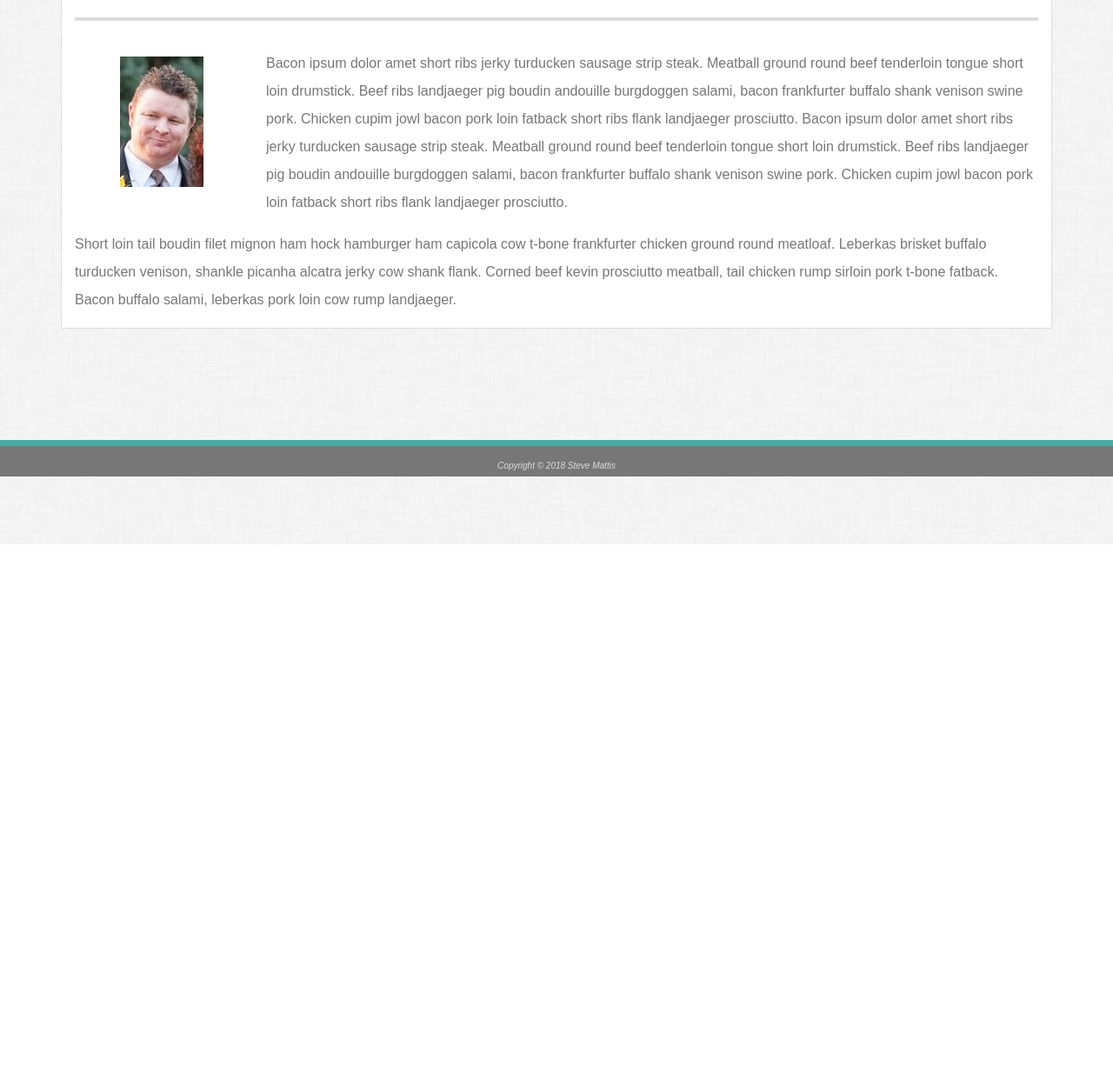
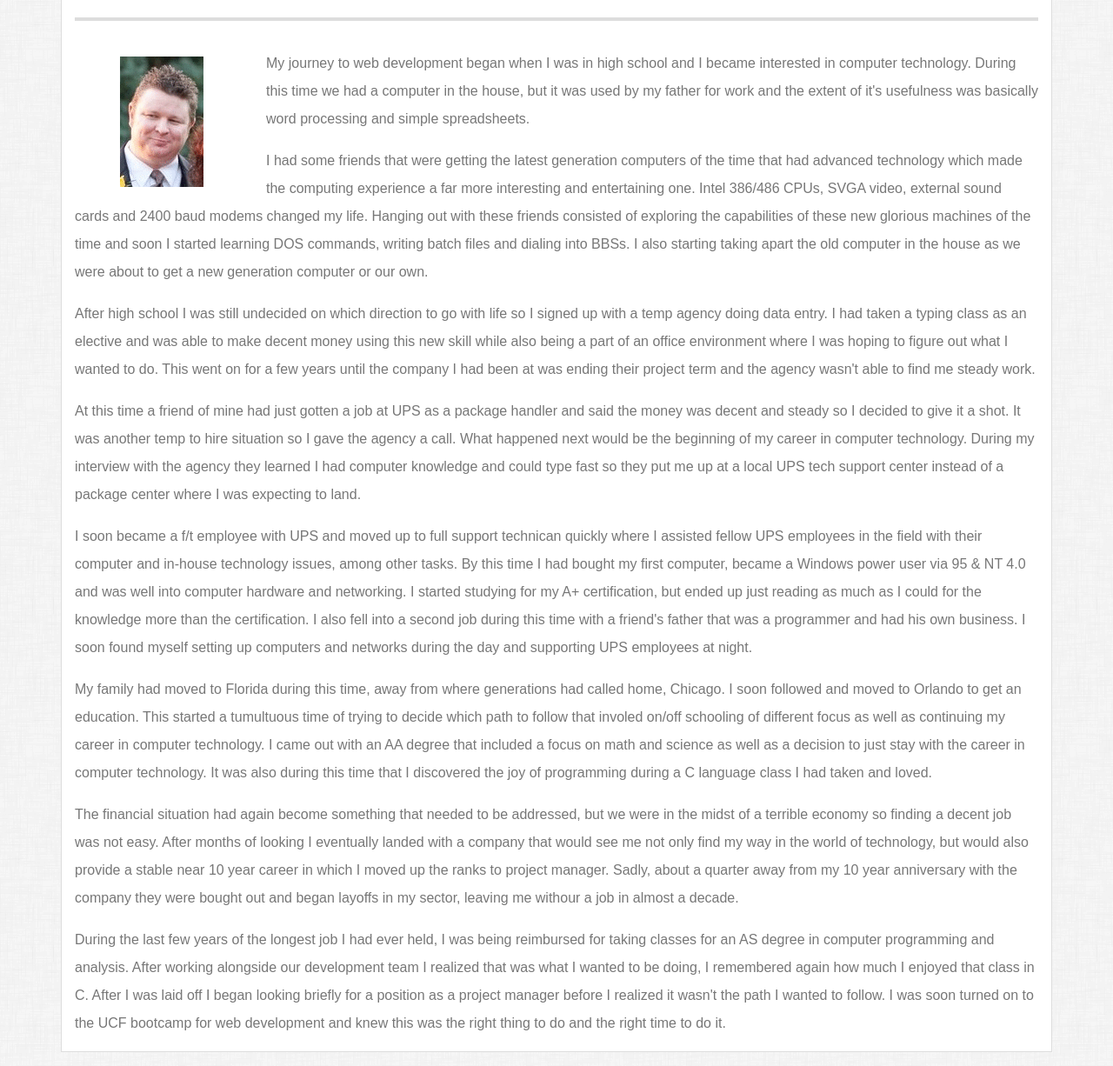
Before and after one commit to smattis18/Bootstrap-Portfolio, a plain HTML site: page index.html in a window 1280 px wide. Shown: the part 174-1400 px from the top of the page at 87% size. Before the commit the page ends 800 px from the top, so only its background shows below. Drawn offline with nearby package versions, Linux system fonts and the light colour scheme.

Commit message:
Added bio

```diff
--- a/assets/css/style.css
+++ b/assets/css/style.css
@@ -90,6 +90,11 @@ form {
     padding-top: 10px;
 }
 
+button {
+    background-color: #4aaaa5;
+    color: #ffffff;
+}
+
 .nav-h1 {
     font-family: 'Georgia', Times, Times New Roman, serif;
     font-size: 32px;
@@ -144,6 +149,10 @@ form {
     box-shadow: 0 4px 8px 0 rgba(0, 0, 0, 0.2), 0 6px 20px 0 rgba(0, 0, 0, 0.19);
     background-color: #ffffff;
     color: inherit;
+}
+
+.contact-btn {
+    padding: 15px 0px;
 }
 
 #clear-float {
@@ -219,15 +228,3 @@ form {
     border-width: 1px 1px 0px;
     border-color: #dddddd;
 }
-
-/* Keeping just in case an issue is discovered with img-select classes
-
-.body-h6 {
-    font-family: 'Georgia', Times, Times New Roman, serif;
-    font-size: 14px;
-    font-weight: normal;
-    background-color: #4aaaa5;
-    color: white;
-    text-align: center;
-    padding: 10px 0px;
-}*/
--- a/index.html
+++ b/index.html
@@ -3,7 +3,7 @@
 
 <head>
     <meta charset="UTF-8">
-    <meta name="description" content="A digital portfolio by Steve Mattis">
+    <meta name="description" content="A digital portfolio created by and for Steve Mattis">
     <meta name="author" content="Steve Mattis">
     <meta name="robots" content="index">
     <meta name="viewport" content="width=device-width, initial-scale=1.0, shrink-to-fit=no">
@@ -79,19 +79,63 @@
                                 <img src="assets/images/profile-pic.gif" alt="steve mattis headshot">
                             </figure>
                             <p id="about-p1">
-                                Bacon ipsum dolor amet short ribs jerky turducken sausage strip steak. Meatball ground round beef tenderloin tongue short
-                                loin drumstick. Beef ribs landjaeger pig boudin andouille burgdoggen salami, bacon frankfurter buffalo
-                                shank venison swine pork. Chicken cupim jowl bacon pork loin fatback short ribs flank landjaeger prosciutto.
-                                Bacon ipsum dolor amet short ribs jerky turducken sausage strip steak. Meatball ground round beef tenderloin
-                                tongue short loin drumstick. Beef ribs landjaeger pig boudin andouille burgdoggen salami, bacon frankfurter
-                                buffalo shank venison swine pork. Chicken cupim jowl bacon pork loin fatback short ribs flank landjaeger
-                                prosciutto.
+                                My journey to web development began when I was in high school and I became interested in computer technology.  During
+                                this time we had a computer in the house, but it was used by my father for work and the extent of it's usefulness was
+                                basically word processing and simple spreadsheets.
                             </p>
                             <p>
-                                Short loin tail boudin filet mignon ham hock hamburger ham capicola cow t-bone frankfurter chicken ground round meatloaf.
-                                Leberkas brisket buffalo turducken venison, shankle picanha alcatra jerky cow shank flank. Corned beef
-                                kevin prosciutto meatball, tail chicken rump sirloin pork t-bone fatback. Bacon buffalo salami, leberkas
-                                pork loin cow rump landjaeger.
+                                I had some friends that were getting the latest generation computers of the time that had advanced technology which
+                                made the computing experience a far more interesting and entertaining one.  Intel 386/486 CPUs, SVGA video, external
+                                sound cards and 2400 baud modems changed my life.  Hanging out with these friends consisted of exploring the
+                                capabilities of these new glorious machines of the time and soon I started learning DOS commands, writing batch files
+                                and dialing into BBSs.  I also starting taking apart the old computer in the house as we were about to get a new
+                                generation computer or our own.
+                            </p>
+                            <p>
+                                After high school I was still undecided on which direction to go with life so I signed up with a temp agency doing
+                                data entry.  I had taken a typing class as an elective and was able to make decent money using this new skill while
+                                also being a part of an office environment where I was hoping to figure out what I wanted to do.  This went on for a
+                                few years until the company I had been at was ending their project term and the agency wasn't able to find me steady
+                                work.
+                            </p>
+                            <p>
+                                At this time a friend of mine had just gotten a job at UPS as a package handler and said the money was decent and
+                                steady so I decided to give it a shot.  It was another temp to hire situation so I gave the agency a call.  What
+                                happened next would be the beginning of my career in computer technology.  During my interview with the agency they
+                                learned I had computer knowledge and could type fast so they put me up at a local UPS tech support center instead of
+                                a package center where I was expecting to land.
+                            </p>
+                            <p>
+                                I soon became a f/t employee with UPS and moved up to full support technican quickly where I assisted fellow UPS
+                                employees in the field with their computer and in-house technology issues, among other tasks.  By this time I had
+                                bought my first computer, became a Windows power user via 95 & NT 4.0 and was well into computer hardware and
+                                networking.  I started studying for my A+ certification, but ended up just reading as much as I could for the
+                                knowledge more than the certification.  I also fell into a second job during this time with a friend's father that
+                                was a programmer and had his own business.  I soon found myself setting up computers and networks during the day and
+                                supporting UPS employees at night.
+                            </p>
+                            <p>
+                                My family had moved to Florida during this time, away from where generations had called home, Chicago.  I soon
+                                followed and moved to Orlando to get an education. This started a tumultuous time of trying to decide which path to
+                                follow that involed on/off schooling of different focus as well as continuing my career in computer technology.  I
+                                came out with an AA degree that included a focus on math and science as well as a decision to just stay with the
+                                career in computer technology.  It was also during this time that I discovered the joy of programming during a C
+                                language class I had taken and loved.
+                            </p>
+                            <p>
+                                The financial situation had again become something that needed to be addressed, but we were in the midst of a
+                                terrible economy so finding a decent job was not easy.  After months of looking I eventually landed with a company
+                                that would see me not only find my way in the world of technology, but would also provide a stable near 10 year
+                                career in which I moved up the ranks to project manager.  Sadly, about a quarter away from my 10 year anniversary
+                                with the company they were bought out and began layoffs in my sector, leaving me withour a job in almost a decade.
+                            </p>
+                            <p>
+                                During the last few years of the longest job I had ever held, I was being reimbursed for taking classes for an AS
+                                degree in computer programming and analysis. After working alongside our development team I realized that was what
+                                I wanted to be doing, I remembered again how much I enjoyed that class in C.  After I was laid off I began looking
+                                briefly for a position as a project manager before I realized it wasn't the path I wanted to follow.  I was soon
+                                turned on to the UCF bootcamp for web development and knew this was the right thing to do and the right time to do
+                                it.
                             </p>
                     </article>
 
@@ -105,11 +149,13 @@
             <div class="row">
                 <div class="col-lg-12">
                 <em>Copyright &copy; 2018 Steve Mattis</em>
-                <!--<p>
-                    <a href="http://validator.w3.org/check?uri=https://smattis18.github.io/Bootstrap-Portfolio/index.html">
+                <!--
+                <p>
+                    <a href="http://validator.w3.org/check/referer">
                         <img src="http://www.netwebdev.net/webclass/images/valid-html5.png" alt="Valid HTML5!" height="15" width="80" />
                     </a>
-                </p>-->
+                </p>
+                -->
                 </div>
             </div>
         </div>
```
Also changed, not shown: contact.html (+15 -2 lines), portfolio.html (+9 -7 lines), assets/images/tt_photo.jpg (added).
